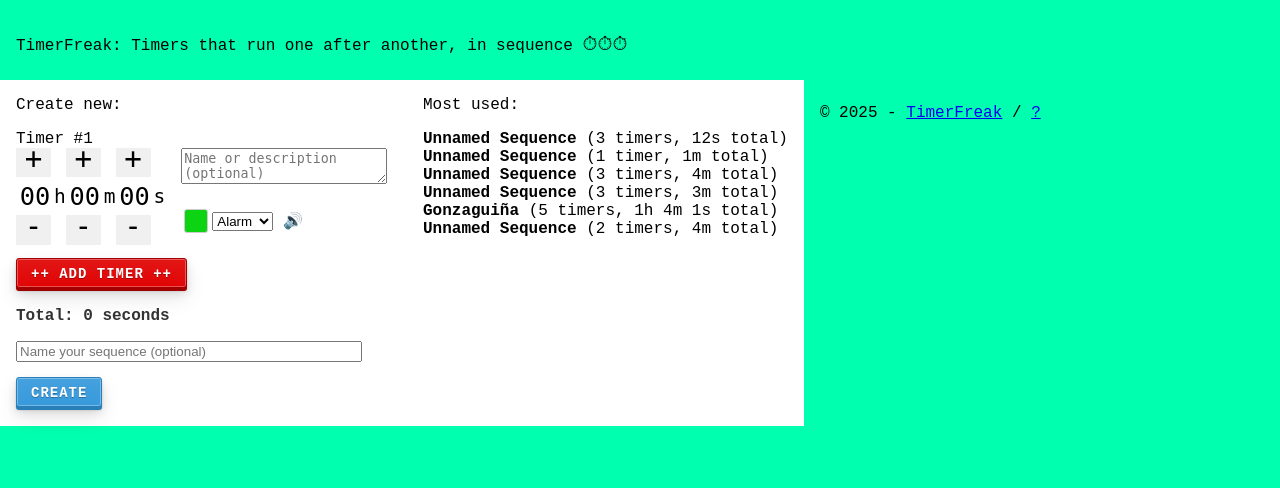
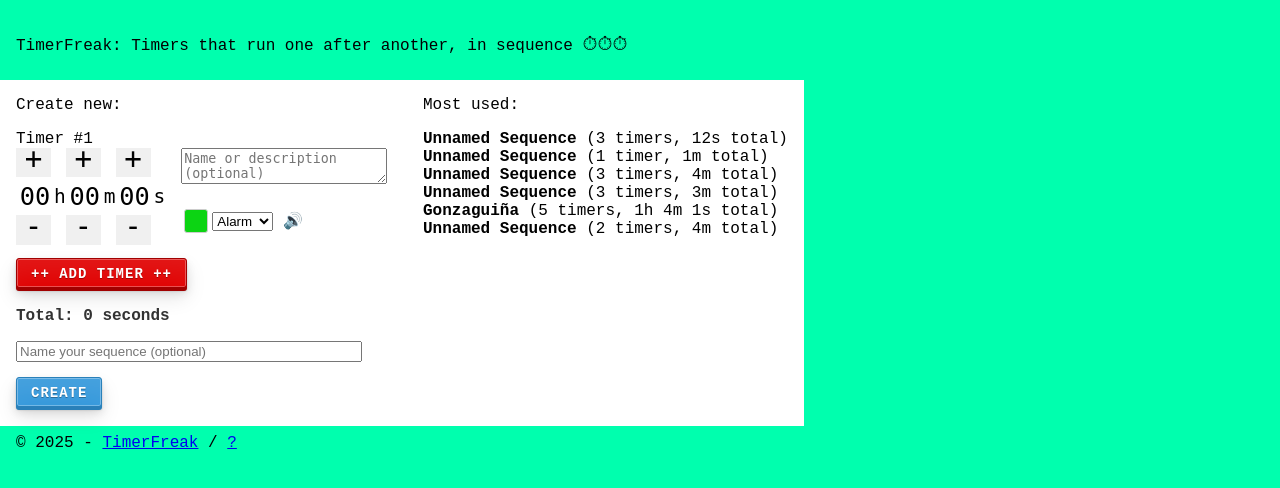
Before and after one commit to petmartino/timerfreak, a Flask app: page / in a window 1280 px wide. Shown: the top 488 px of the page. Run offline with Flask 3, Linux system fonts and the light colour scheme; data comes from the database, SQL or seed files in the repository.

Commit message:
Automated deploy: Thu Jun  5 01:19:30 AM CST 2025

```diff
--- a/static/style.css
+++ b/static/style.css
@@ -38,12 +38,12 @@ body.dark-theme #text-bottom hr {
     /* Dark theme footer line */
     border-top-color: #444;
 }
+
 #footer{
-        margin: .5em;
         width: 100%;
         clear: both;
         text-align: left;
-        margin-top: 1em;
+        padding: .5rem 1rem
 }
 
 /* General Layout Containers */
--- a/templates/footer.html
+++ b/templates/footer.html
@@ -1,5 +1,5 @@
 
-<p style="padding: .5rem 1rem">
+<div id="footer">
 &copy; {{ current_year }} - <a href="{{ url_for('index') }}">TimerFreak</a> / <a title="about" href="{{ url_for('about') }}">?</a>
 </p>
 <!--- TimerFreak version {{ app_version }}  -->
```
